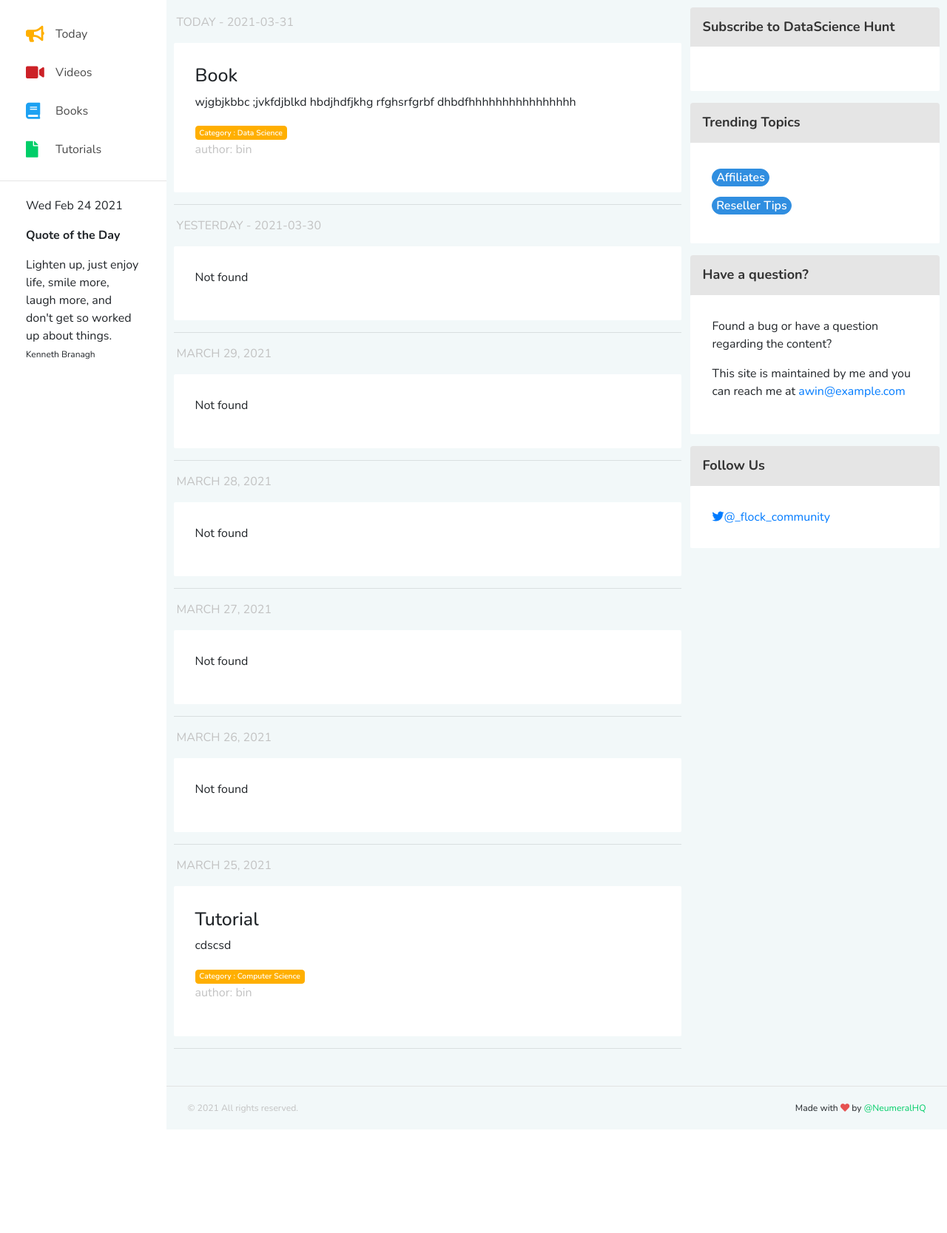
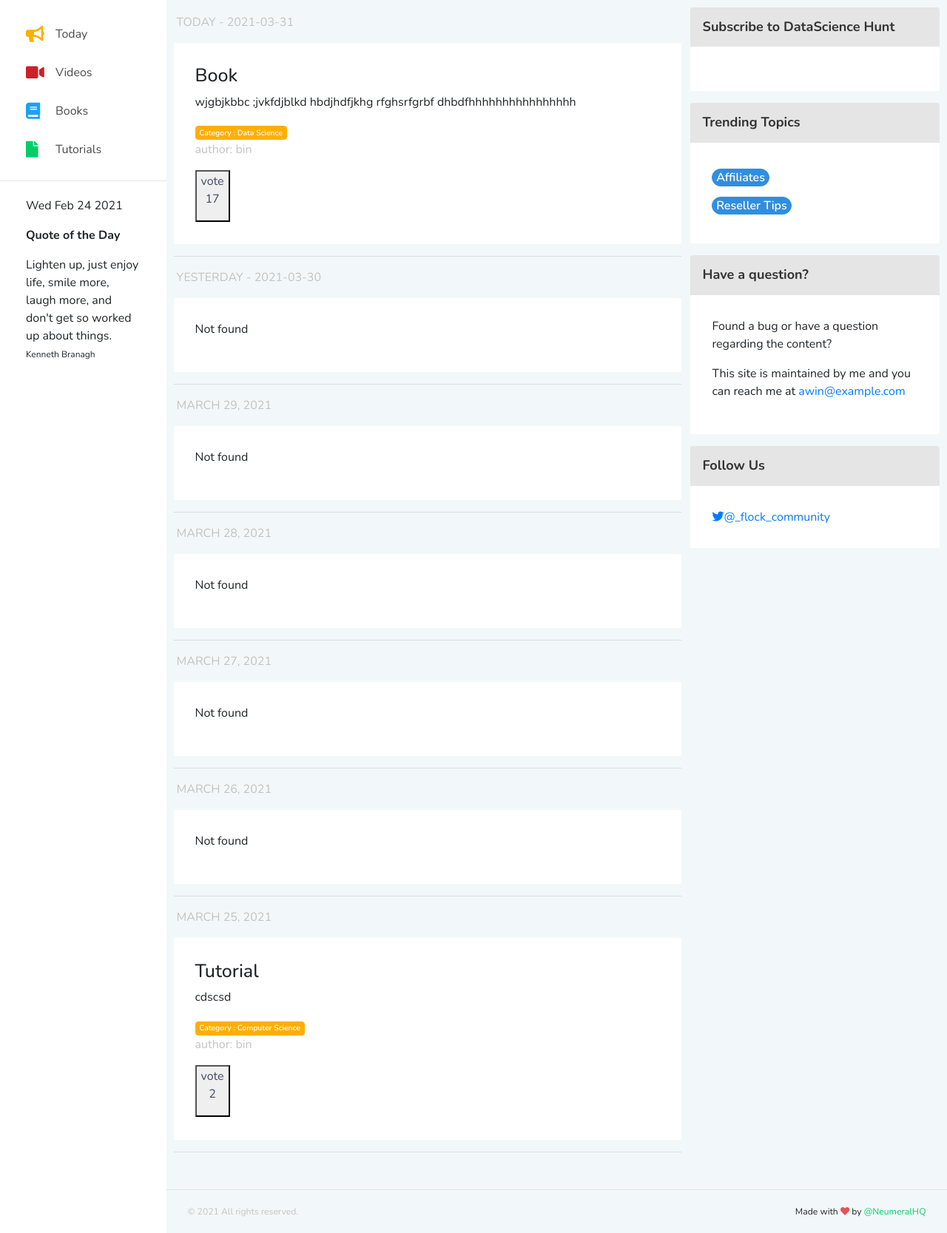
Before and after one commit to neumeral/ds-community, a Django app: page / in a window 1280 px wide. Shown: the part 63-1730 px from the top of the page at 74% size. Before the commit the page ends 1590 px from the top, so only its background shows below. Run offline with Django 3.2, Linux system fonts and the light colour scheme; data comes from the database, SQL or seed files in the repository; both versions use the stored data as it was after the commit; some libraries are stand-ins or nearby versions; some web fonts are replaced.

Commit message:
new model PostVote added, function postVote created, on clicking vote vote count increases

```diff
--- a/listing/admin.py
+++ b/listing/admin.py
@@ -1,7 +1,8 @@
 from django.contrib import admin
-from .models import Category,Post
+from .models import Category,Post, PostVote
 # Register your models here.
 
 
 admin.site.register(Category)
 admin.site.register(Post)
+admin.site.register(PostVote)
--- a/listing/models.py
+++ b/listing/models.py
@@ -24,3 +24,8 @@ class Post(models.Model):
 
     def get_absolure_url(self):
         return reverse('post-create', args=[str(self.id)])
+
+
+class PostVote(models.Model):
+    post = models.ForeignKey(Post, on_delete=models.CASCADE)
+    vote = models.IntegerField(default=0)
--- a/listing/urls.py
+++ b/listing/urls.py
@@ -5,4 +5,7 @@ from . import views
 urlpatterns = [
     path('', views.postList, name="post-list"),
     path('post/', views.PostCreateView.as_view(), name='post-create'),
+
+    #vote
+    path('postvote/<id>', views.postVote, name="postvote")
 ]
--- a/listing/views.py
+++ b/listing/views.py
@@ -1,5 +1,5 @@
 from django.shortcuts import render,redirect
-from .models import Post,Category
+from .models import Post,Category, PostVote
 from accounts.models import AppUser
 from django.views.generic import CreateView
 from django.views import View
@@ -11,6 +11,7 @@ import datetime
 def postList(request):
     di = {}
     d = datetime.date.today()
+    postvote = PostVote.objects.all()
     post = Post.objects.all()
     di[f"Today - {datetime.date.today()}"] = Post.objects.filter(date_published=d, approved=True)
     di[f"Yesterday - {d-datetime.timedelta(days=1)}"] = Post.objects.filter(date_published=d-datetime.timedelta(days=1), approved=True)
@@ -24,7 +25,8 @@ def postList(request):
     # di[d-datetime.timedelta(days=5)] = Post.objects.filter(date_published=d-datetime.timedelta(days=5))
     # di[d-datetime.timedelta(days=6)] = Post.objects.filter(date_published=d-datetime.timedelta(days=6))
 
-    return render(request, 'layout.html', {'post':di})
+    context = {'post':di, 'postvote':postvote}
+    return render(request, 'layout.html', context)
 
 
 class PostCreateView(View):
@@ -42,3 +44,19 @@ class PostCreateView(View):
         form.submitted_user = user
         form.save()
         return redirect(postList)
+
+
+def postVote(request,id):
+    post = Post.objects.get(id=id)
+    postvote = PostVote.objects.filter(post=post)
+    if postvote.exists():
+        for i in postvote:
+            i.vote = i.vote + 1
+            i.save()
+    else:
+        print("hii",postvote)
+        postvote = PostVote(
+            post=post, vote=1
+        )
+        postvote.save()
+    return redirect(postList)
--- a/templates/layout.html
+++ b/templates/layout.html
@@ -151,7 +151,7 @@
 <body>
     <div class="container-scroller">
         <nav class="navbar default-layout col-lg-12 col-12 p-0 fixed-top d-flex flex-row">
-            <div class="text-center bg-bluebell navbar-brand-wrapper d-flex align-items-top justify-content-left"><a class="navbar-brand brand-logo" href="#">DataScience Hunt</a></div>
+            <div class="text-center bg-bluebell navbar-brand-wrapper d-flex align-items-top justify-content-left"><a class="navbar-brand brand-logo" href="{% url 'post-list' %}">DataScience Hunt</a></div>
             <div class="navbar-menu-wrapper d-flex align-items-left">
                 <ul class="navbar-nav navbar-nav-left header-links d-none d-md-none d-lg-flex">
                     <li class="nav-item">
@@ -228,6 +228,14 @@
                                                             <p>{{k.description}}</p>
                                                             <div class="badge badge-warning">Category : {{k.category}}</div>
                                                             <p class="text-muted">author: {{k.submitted_user}}</p>
+                                                            <button btn btn-light><a class="vote text-dark text-github" href="{% url 'postvote' k.id %}">vote
+                                                                <div class="">
+                                                                {% for v in postvote %}
+                                                                {% if k == v.post %}
+                                                                <p>{{v.vote}}</p>
+                                                                {% endif %}
+                                                                {% endfor %}</div></a>
+                                                            </button>
                                                         </div>
                                                     </div>
                                                 {% endfor %}
```
Also changed, not shown: db.sqlite3, listing/migrations/0003_postvote.py (added).
